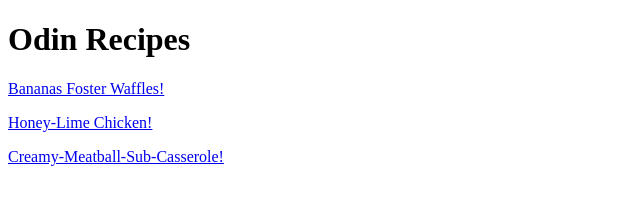
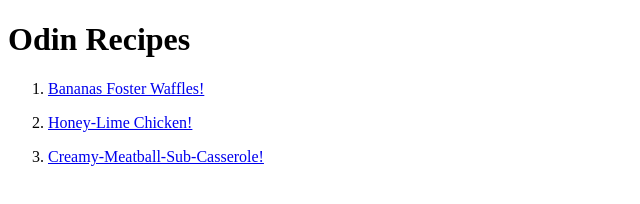
Before and after one commit to mooretj/odin-recipes, a plain HTML site: page index.html in a window 1280 px wide. Shown: the whole page, without its empty margins (0-640 px from the left). Drawn offline with Linux system fonts and the light colour scheme.

```diff
--- a/index.html
+++ b/index.html
@@ -9,11 +9,16 @@
 
         <h1>Odin Recipes</h1>
 
-       <p> <a href="recipes/bananas-foster-waffles.html">Bananas Foster Waffles!</a></p>
+        <ol>
 
-       <p> <a href="recipes/honey-lime-chicken.html">Honey-Lime Chicken!</a></p>
 
-       <p> <a href="recipes/creamy-meatball-sub-casserole.html">Creamy-Meatball-Sub-Casserole!</a></p>
+       <li><p> <a href="recipes/bananas-foster-waffles.html">Bananas Foster Waffles!</a></p></li>
+
+       <li><p> <a href="recipes/honey-lime-chicken.html">Honey-Lime Chicken!</a></p></li>
+
+       <li><p> <a href="recipes/creamy-meatball-sub-casserole.html">Creamy-Meatball-Sub-Casserole!</a></p></li>
+
+        </ol>
 
     </body>
 
```
Also changed, not shown: recipes/creamy-meatball-sub-casserole.html (+2 -2 lines).
